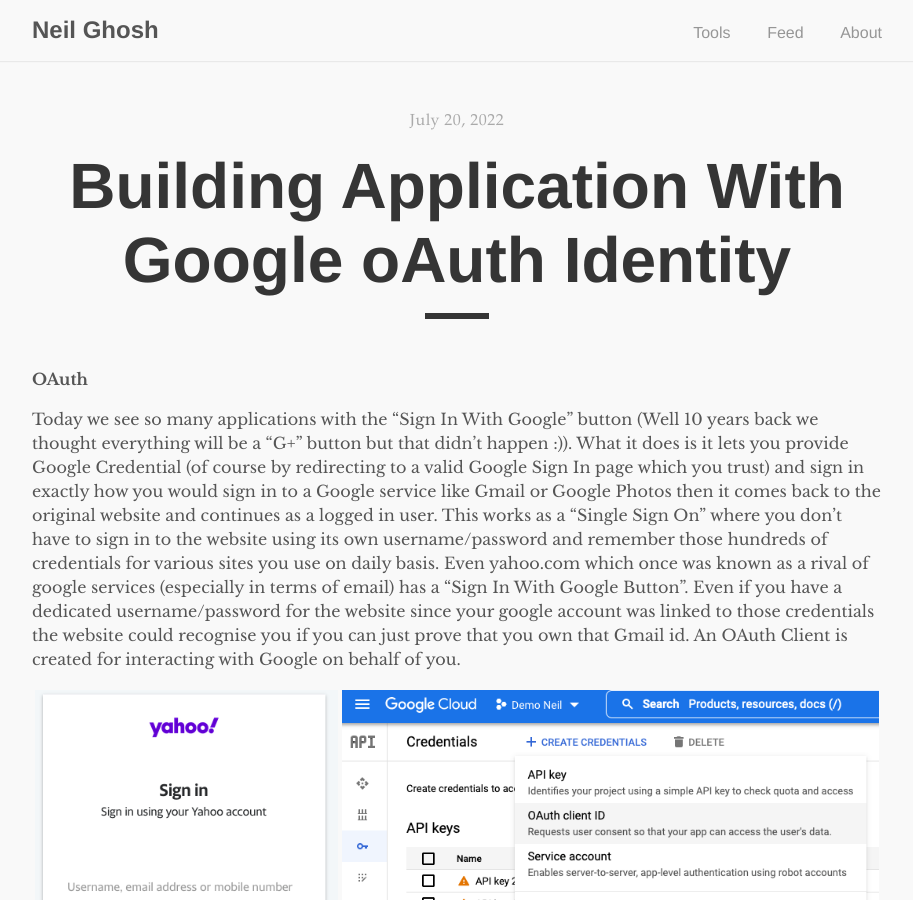
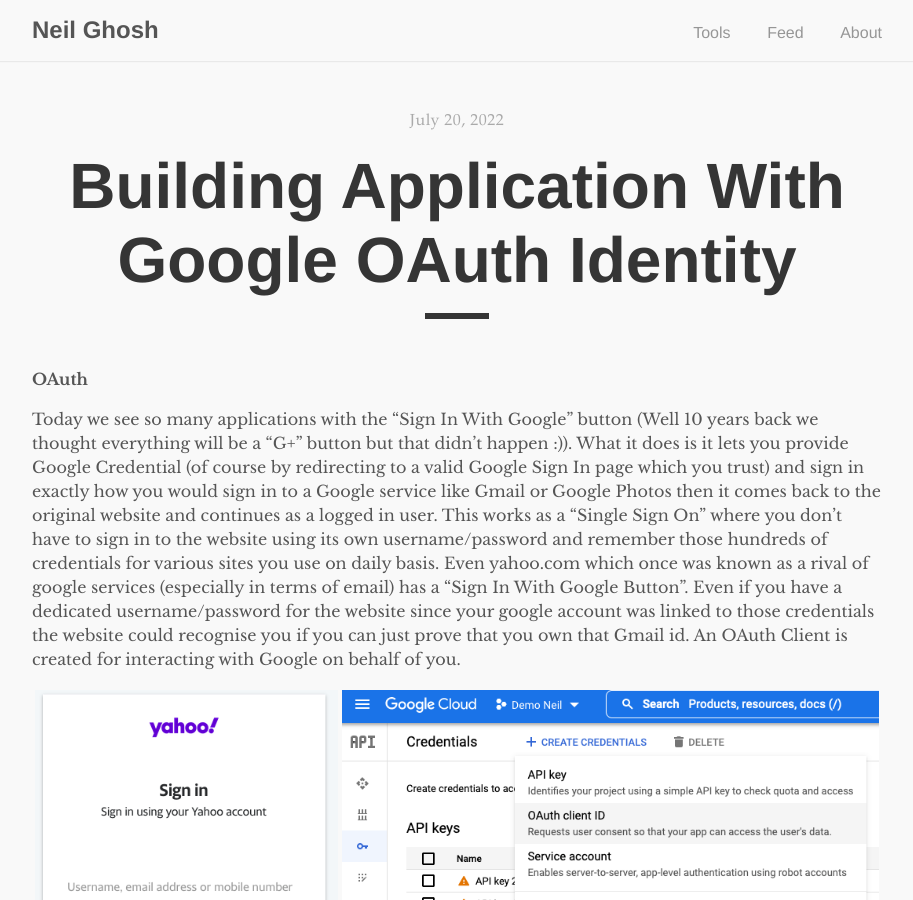
Before and after one commit to neilghosh/neilghosh.github.io, a Jekyll site: the page built from _posts/2022/2022-07-20-building-application-with-google-oauth-identity.md, in a window 1280 px wide and 900 px high. Shown: the whole window, without its empty margins (183-1096 px from the left). Built offline with Jekyll 4.4.1, drawn with Linux system fonts in a browser that asks for light colours; a script that is not in the unit is left out; part of the change alters nothing that is shown.

```diff
--- a/_posts/2022/2022-07-20-building-application-with-google-oauth-identity.md
+++ b/_posts/2022/2022-07-20-building-application-with-google-oauth-identity.md
@@ -1,7 +1,7 @@
 ---
 layout: post
-title: "Building Application With Google oAuth Identity"
-description: "Building Application With Google oAuth Identity"
+title: "Building Application With Google OAuth Identity"
+description: "Creating Google OAuth Client Credentials, Adding scope to access Google Services"
 ---
 **OAuth**
 
```
